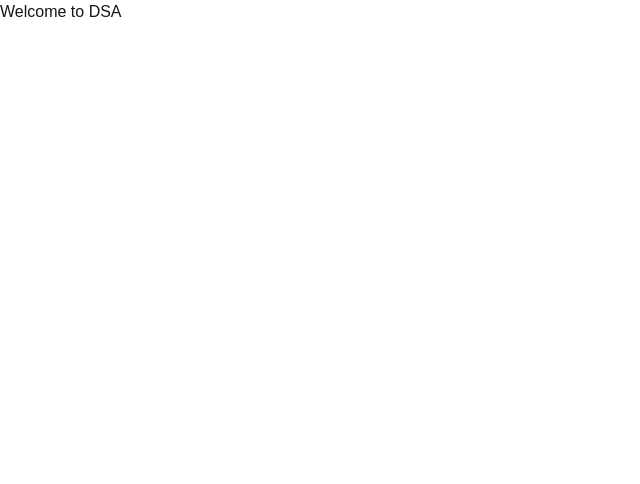
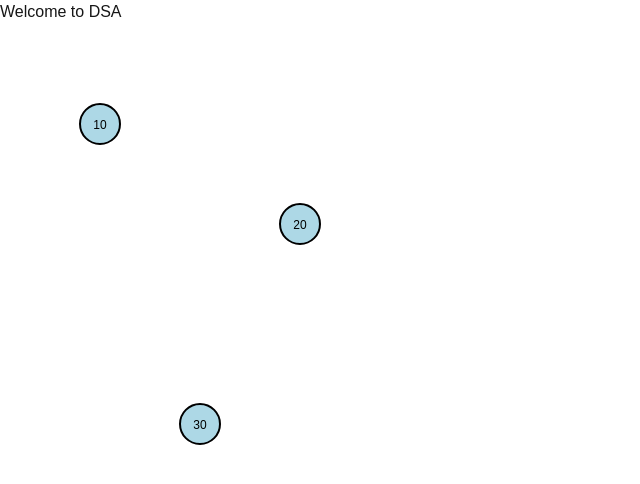
Before and after one commit to PascalOrdano18/DSA, a Next.js app: page / in a window 1280 px wide. Shown: the top 484 px of the page, without its empty margins (0-640 px from the left). Built offline with nearby package versions, Linux system fonts and the light colour scheme.

Commit message:
testing aproaches -> hablarlo bien

```diff
--- a/app/page.tsx
+++ b/app/page.tsx
@@ -1,12 +1,26 @@
+
+import { Graph } from './structures/graphs/GraphClass';
+import { Node } from './structures/graphs/NodeClass';
 
 
 export default function Home(){
 
+    const graph = new Graph();
 
+    graph.addNode(new Node(1, 10, 100, 100));
+    graph.addNode(new Node(2, 20, 300, 200));
+    graph.addNode(new Node(3, 30, 200, 400));
 
-    return (
+    graph.addEdge(1, 2);
+    graph.addEdge(2, 3);
+    graph.addEdge(1, 3);
+
+     return (
         <div>
             Welcome to DSA
+            <div className='bg-white w-full h-full'>
+                { graph.draw() }
+            </div>
         </div>
     );
 }
--- a/app/structures/graphs/GraphClass.tsx
+++ b/app/structures/graphs/GraphClass.tsx
@@ -1,8 +1,9 @@
 
+import Node from './NodeClass'
 
 export class Graph{
     nodesAmount: number;
-    nodes: Map<number, Node[]>;
+    nodes: Map<number, Node>;
     adjacencies: Map<number, number[]>;
 
 
@@ -17,4 +18,38 @@ export class Graph{
         this.nodes.set(node.id, node);
         this.adjacencies.set(node.id, []); // array vacio porque arranca sin vecinos
     }
+
+    addEdge(id1: number, id2: number){
+        this.adjacencies.get(id1)?.push(id2);
+        this.adjacencies.get(id2)?.push(id1);
+    }
+
+    draw(){
+        return(
+            <svg width={600} height={600}>
+                {[...this.adjacencies.entries()].map(([fromNodeId, neighbors]) => {
+                        const fromNode = this.nodes.get(fromNodeId);
+                        if(!fromNode) return null;
+
+                        return neighbors.map((toNodeId) => {
+                            const toNode = this.nodes.get(toNodeId);
+                            if(!toNode) return null;
+
+                           <line
+                                key={`${fromNodeId} - ${toNodeId}`}
+                                x1={fromNode.x}
+                                y1={fromNode.y}
+                                x2={toNode.x}
+                                y2={toNode.y}
+                                stroke="black"
+                            />
+                        })
+                    })
+                }
+                {
+                    [...this.nodes.values()].map((node) => node.draw())
+                }
+            </svg>
+        )
+    }
 }
--- a/app/structures/graphs/NodeClass.tsx
+++ b/app/structures/graphs/NodeClass.tsx
@@ -16,7 +16,7 @@ export class Node{
 
     draw(){
         return (
-            <g>
+            <g key={this.id}>
               <circle
                 cx={this.x}
                 cy={this.y}
```
